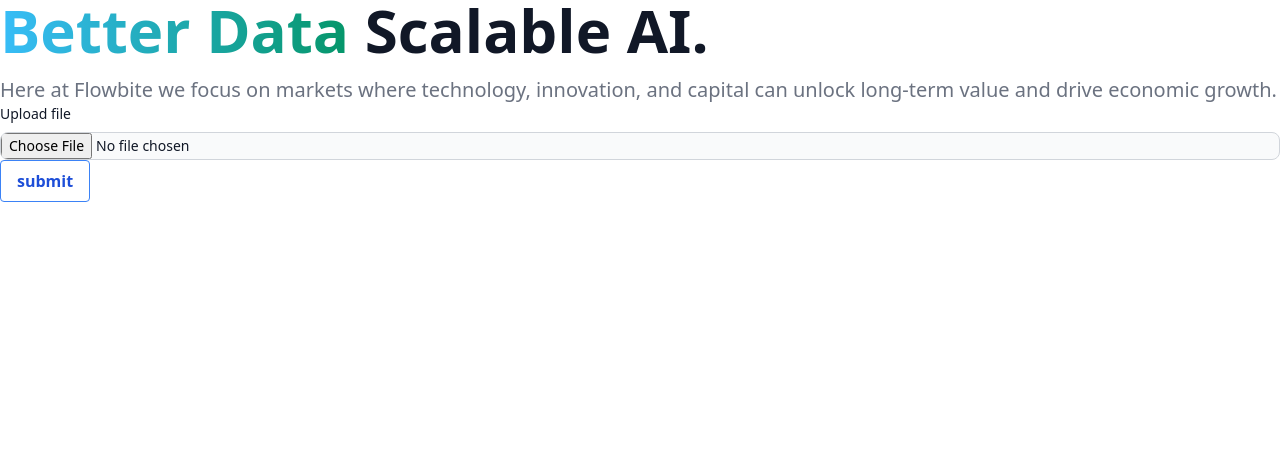
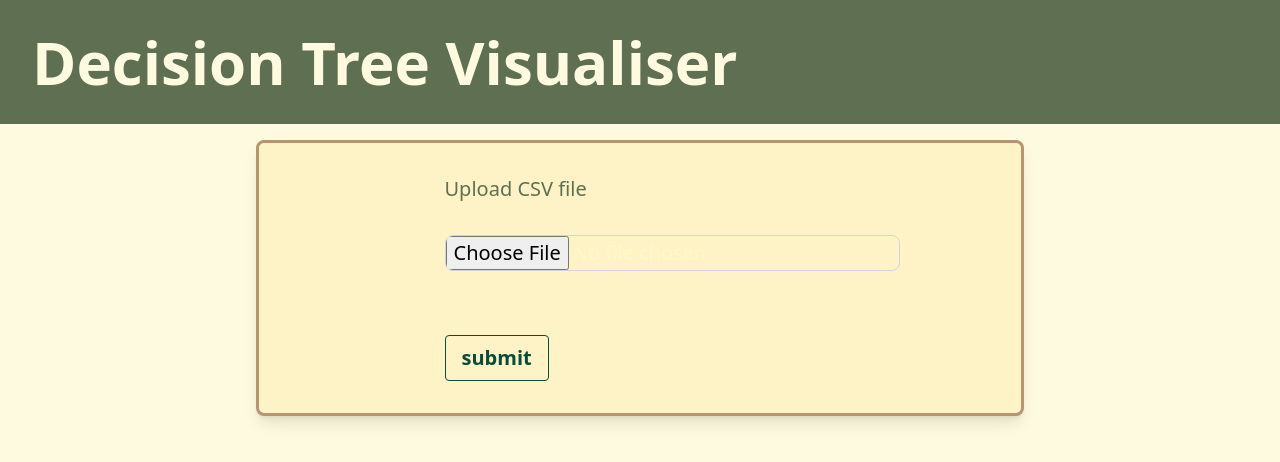
Before and after one commit to Prababil/DecisionTreeVisualiser_DSA, a plain HTML site: page index.html in a window 1280 px wide. Drawn offline with nearby package versions, Linux system fonts and the light colour scheme.

Commit message:
feat: added styling and cleaned the code

```diff
--- a/index.html
+++ b/index.html
@@ -4,19 +4,18 @@
     <meta charset="UTF-8">
     <meta name="viewport" content="width=device-width, initial-scale=1.0">
     <script src="https://cdn.tailwindcss.com"></script>
-    <title>Document</title>
+    <title>Decision Tree Visualiser</title>
 </head>
-<body>
-    <div>
-        <h1 class="mb-4 text-3xl font-extrabold text-gray-900 dark:text-white md:text-5xl lg:text-6xl"><span class="text-transparent bg-clip-text bg-gradient-to-r to-emerald-600 from-sky-400">Better Data</span> Scalable AI.</h1>
-        <p class="text-lg font-normal text-gray-500 lg:text-xl dark:text-gray-400">Here at Flowbite we focus on markets where technology, innovation, and capital can unlock long-term value and drive economic growth.</p>
+<body class="" style="background-color:#FEFAE0 ">
+    <div class="" style="background-color: #5F6F52;">
+        <h1 class="mb-4 text-3xl font-extrabold text-gray-900 dark:text-white md:text-5xl lg:text-6xl p-8 md:text-6xl" style="color: #FEFAE0;">Decision Tree Visualiser</h1>
     </div>
-    <div>
+    <div class="rounded-lg flex items-center justify-center mx-64 shadow-lg bg-amber-100" style="border-color: #B99470; border-width: 3px">
         <form method="post" action="/fileUpload" enctype="multipart/form-data">
 
-            <label class="block mb-2 text-sm font-medium text-gray-900 dark:text-white" for="file_input" name="dataset">Upload file</label>
-            <input class="block w-full text-sm text-gray-900 border border-gray-300 rounded-lg cursor-pointer bg-gray-50 dark:text-gray-400 focus:outline-none dark:bg-gray-700 dark:border-gray-600 dark:placeholder-gray-400" id="file_input" name="dataset" type="file">
-            <button type="submit" class="bg-transparent hover:bg-blue-500 text-blue-700 font-semibold hover:text-white py-2 px-4 border border-blue-500 hover:border-transparent rounded">
+            <label class="block mb-2 text-xl font-medium text-gray-900  m-8" style="color:#5F6F52" for="file_input" name="dataset">Upload CSV file</label>
+            <input class="block w-full text-xl text-yellow-100 border border-gray-300 rounded-lg cursor-pointer  text-yellow-100 focus:outline-none dark:bg-emerald-800 dark:border-emerald-800 dark:placeholder-yellow-50 m-8" id="file_input" name="dataset" type="file">
+            <button type="submit" class=" text-xl bg-transparent hover:bg-emerald-900 text-emerald-900 font-semibold hover:text-white py-2 px-4 border border-emerald-900 hover:border-transparent rounded m-8 ">
                 submit
             </button>
         </form>
```
Also changed, not shown: response.html (+5 -2 lines), images/Tree.png (deleted), 1 other file.
